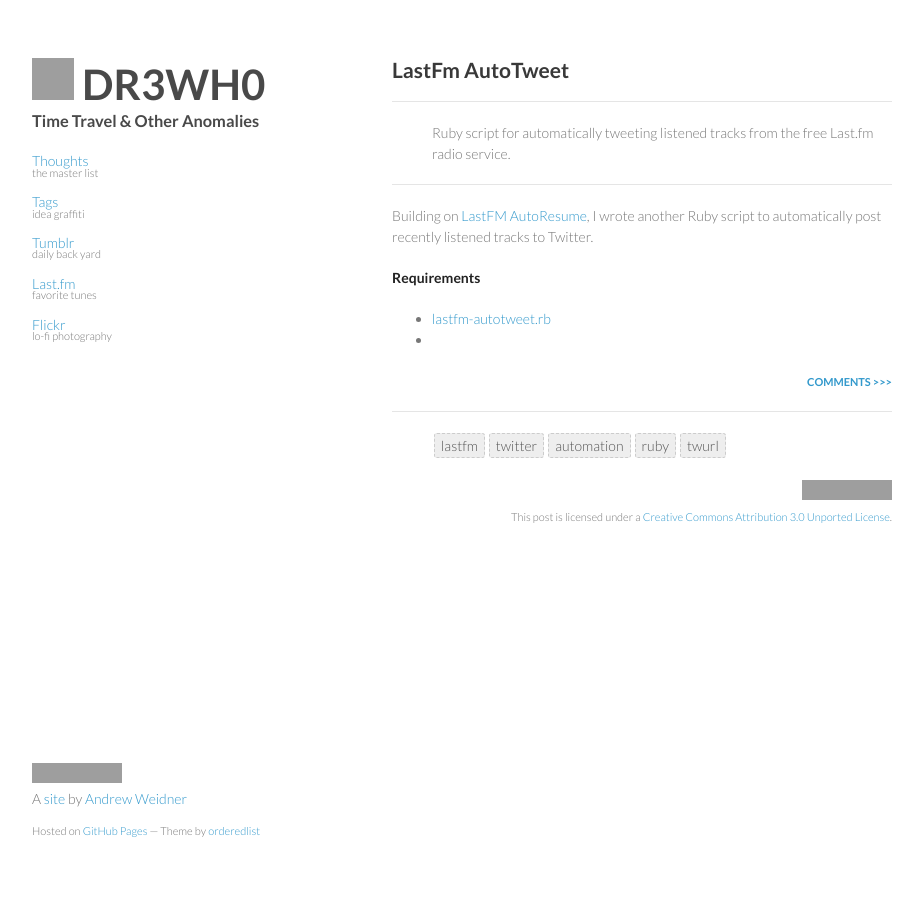
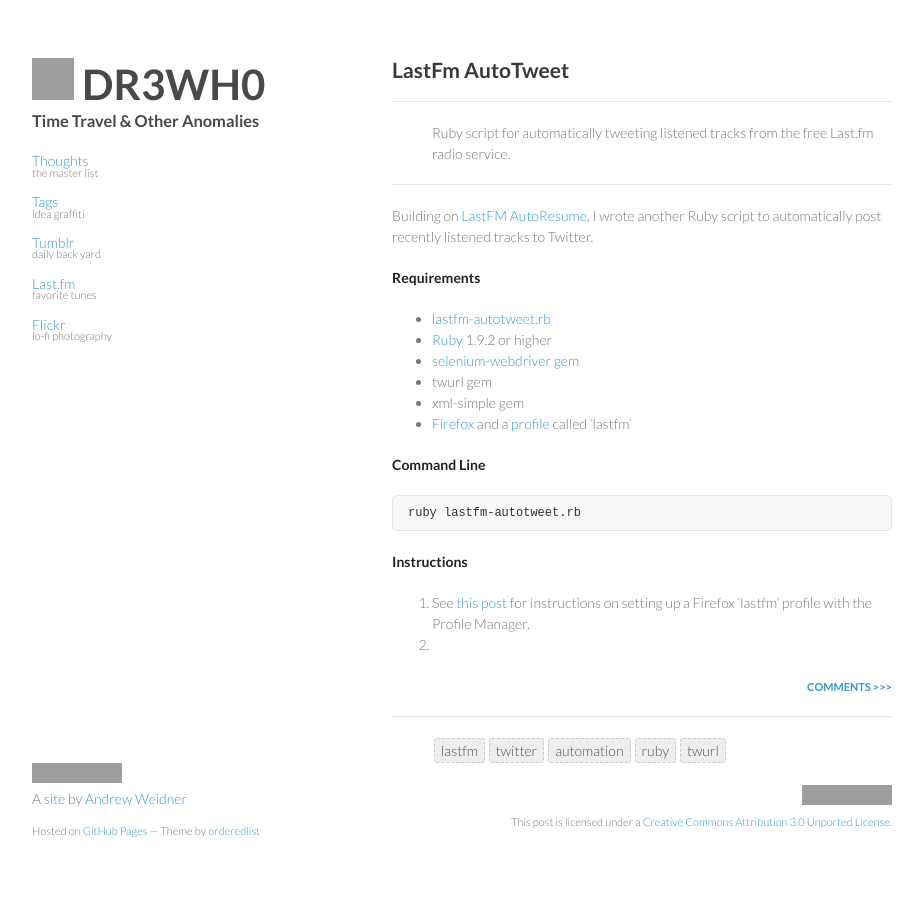
Before and after one commit to DR3WH0/DR3WH0.github.io, a Jekyll site: the page built from _posts/2013-08-19-lastfm-autotweet.md, in a window 1280 px wide. Shown: the whole page, without its empty margins (178-1101 px from the left). Built offline with Jekyll 4.4.1, drawn with Linux system fonts in a browser that asks for light colours; Markdown is read by kramdown in place of the engine named in the settings; comment, search, counter and statistics services are not loaded; grey boxes are pictures that could not be loaded.

Commit message:
Updated 2013-08-19-lastfm-autotweet.md

```diff
--- a/_posts/2013-08-19-lastfm-autotweet.md
+++ b/_posts/2013-08-19-lastfm-autotweet.md
@@ -12,4 +12,17 @@
 **Requirements**
 
 * [lastfm-autotweet.rb](https://gist.github.com/DR3WH0/6268055#file-lastfm-autotweet-rb)
-*
+* [Ruby](http://www.ruby-lang.org/en/) 1.9.2 or higher
+* [selenium-webdriver gem](http://rubygems.org/gems/selenium-webdriver)
+* twurl gem
+* xml-simple gem
+* [Firefox](http://www.mozilla.org/en-US/firefox/new/) and a [profile](https://support.mozilla.org/en-US/kb/profiles-where-firefox-stores-user-data) called 'lastfm'
+
+**Command Line**
+
+	ruby lastfm-autotweet.rb
+
+**Instructions**
+
+1. See [this post](http://dr3wh0.github.io/dr3wh0/2013/08/17/lastfm-autoresume-part-2/) for instructions on setting up a Firefox 'lastfm' profile with the Profile Manager.
+2.
```
